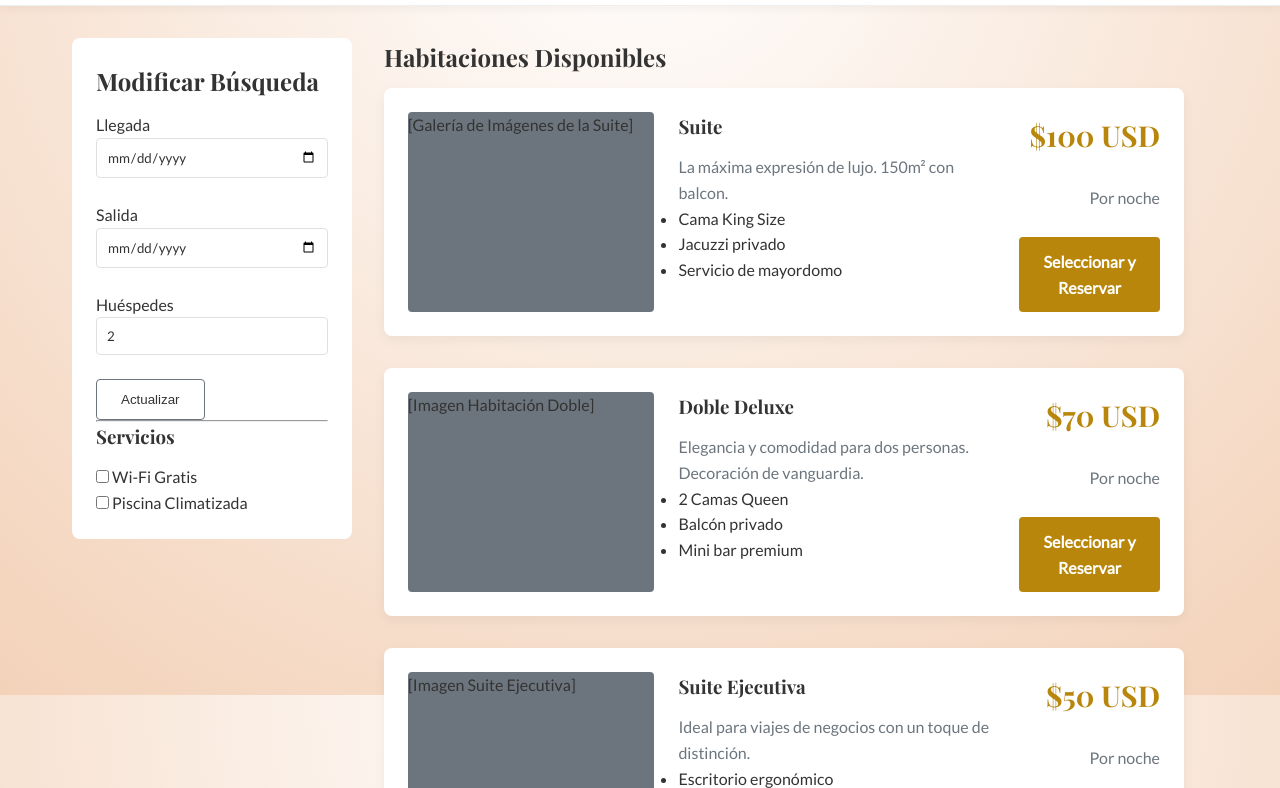
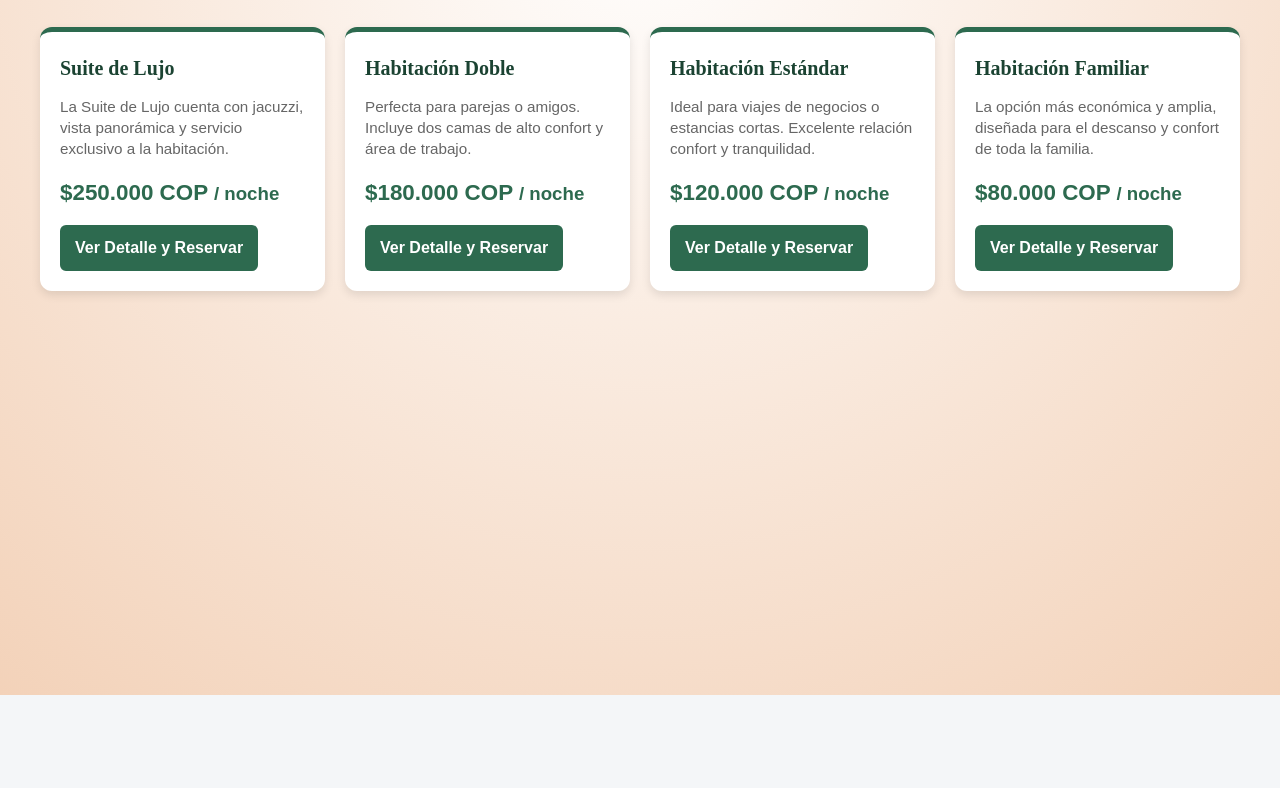
Before and after one commit to Rec-tecdisney/hotel-algarrobo-web, a plain HTML site: page index.html in a window 1280 px wide. Shown: the part 105-893 px from the top of the page. After the commit the page ends 800 px from the top, so only its background shows below. Drawn offline with nearby package versions, Linux system fonts and the light colour scheme.

Commit message:
Update index.html

```diff
--- a/index.html
+++ b/index.html
@@ -3,118 +3,79 @@
 <head>
     <meta charset="UTF-8">
     <meta name="viewport" content="width=device-width, initial-scale=1.0">
-    <title>Resultados de Búsqueda - Hotel de Lujo</title>
-    <link href="https://fonts.googleapis.com/css2?family=Lato:wght@400;600&family=Playfair+Display:wght@700&display=swap" rel="stylesheet">
+    <title>Hotel El Algarrobo - Resultados de Búsqueda</title>
     <link rel="stylesheet" href="assets/css/style.css">
     <link rel="stylesheet" href="assets/css/layout.css">
+    <style>
+        body { font-family: Arial, sans-serif; background-color: #f4f6f8; margin: 0; padding: 20px; }
+        header { text-align: center; margin-bottom: 30px; }
+        header h1 { color: #1b4332; margin-bottom: 5px; }
+        header p { color: #555; }
+        .grid-habitaciones { display: grid; grid-template-columns: repeat(auto-fit, minmax(260px, 1fr)); gap: 20px; max-width: 1200px; margin: 0 auto; }
+        .card-habitacion { background: #ffffff; border-radius: 12px; box-shadow: 0 4px 10px rgba(0,0,0,0.1); padding: 20px; display: flex; flex-direction: column; justify-content: space-between; border-top: 5px solid #2d6a4f; }
+        .card-habitacion h2 { font-size: 1.25rem; color: #1b4332; margin-top: 0; }
+        .card-habitacion p { color: #666; font-size: 0.95rem; line-height: 1.4; }
+        .precio { font-size: 1.4rem; font-weight: bold; color: #2d6a4f; margin: 15px 0; }
+        .btn-reservar { display: inline-block; text-align: center; background-color: #2d6a4f; color: white; padding: 10px 15px; border-radius: 6px; text-decoration: none; font-weight: bold; transition: background 0.3s; }
+        .btn-reservar:hover { background-color: #1b4332; }
+    </style>
 </head>
 <body>
 
-    <header class="header-global">
-        <h1 class="logo" style="color: var(--color-primario);">HOTEL EL ALGARROBO</h1>
-        <nav>
-            <a href="#" class="btn-secundario">Mi Reserva</a>
-        </nav>
+    <header>
+        <h1>Hotel El Algarrobo</h1>
+        <p>Habitaciones disponibles para tu estancia</p>
     </header>
 
-    <main class="layout-busqueda">
-
-        <aside class="barra-filtros">
-            <h2 style="font-family: var(--font-titulo);">Modificar Búsqueda</h2>
-            <form action="#">
-                <div class="campo-filtro">
-                    <label for="fecha-llegada">Llegada</label>
-                    <input type="date" id="fecha-llegada">
+    <main class="grid-habitaciones">
+        <!-- Habitación 1 -->
+        <article class="card-habitacion">
+            <div>
+                <h2>Suite de Lujo</h2>
+                <p>La Suite de Lujo cuenta con jacuzzi, vista panorámica y servicio exclusivo a la habitación.</p>
             </div>
-                <div class="campo-filtro">
-                    <label for="fecha-salida">Salida</label>
-                    <input type="date" id="fecha-salida">
-                </div>
-
-                <div class="campo-filtro">
-                    <label for="huespedes">Huéspedes</label>
-                    <input type="number" id="huespedes" value="2">
-                </div>
-                <button type="submit" class="btn-secundario">Actualizar</button>
-            </form>
-            <hr>
-            <h3 style="font-family: var(--font-titulo);">Servicios</h3>
-            <div class="checkbox-filtro">
-                <input type="checkbox" id="wifi"> <label for="wifi">Wi-Fi Gratis</label>
-            </div>
-            <div class="checkbox-filtro">
-                <input type="checkbox" id="piscina"> <label for="piscina">Piscina Climatizada</label>
-            </div>
-        </aside>
-
-       <section class="listado-habitaciones">
-    <h2 style="font-family: var(--font-titulo);">Habitaciones Disponibles</h2>
-
-    <article class="tarjeta-habitacion">
-        <div class="imagen-habitacion">
-            [Galería de Imágenes de la Suite]
-        </div>
-        <div class="info-habitacion">
-            <h3 style="font-family: var(--font-titulo);">Suite</h3>
-            <p style="color: var(--color-texto-secundario);">La máxima expresión de lujo. 150m² con balcon.</p>
-            <ul class="amenidades">
-                <li>Cama King Size</li>
-                <li>Jacuzzi privado</li>
-                <li>Servicio de mayordomo</li>
-            </ul>
-        </div>
-        <div class="precio-reserva">
-            <span class="precio-base">$100 USD</span>
-            <p style="color: var(--color-texto-secundario);">Por noche</p>
-            <a href="checkout-pago.html" class="btn-primario">Seleccionar y Reservar</a>
+            <div>
+                <div class="precio">$250.000 COP <small>/ noche</small></div>
+                <a href="front-office/checkout-pago.html" class="btn-reservar">Ver Detalle y Reservar</a>
             </div>
         </article>
 
-    <article class="tarjeta-habitacion">
-        <div class="imagen-habitacion">
-            [Imagen Habitación Doble]
+        <!-- Habitación 2 -->
+        <article class="card-habitacion">
+            <div>
+                <h2>Habitación Doble</h2>
+                <p>Perfecta para parejas o amigos. Incluye dos camas de alto confort y área de trabajo.</p>
             </div>
-        <div class="info-habitacion">
-            <h3 style="font-family: var(--font-titulo);">Doble Deluxe</h3>
-            <p style="color: var(--color-texto-secundario);">Elegancia y comodidad para dos personas. Decoración de vanguardia.</p>
-            <ul class="amenidades">
-                <li>2 Camas Queen</li>
-                <li>Balcón privado</li>
-                <li>Mini bar premium</li>
-            </ul>
-        </div>
-        <div class="precio-reserva">
-            <span class="precio-base">$70 USD</span>
-            <p style="color: var(--color-texto-secundario);">Por noche</p>
-            <a href="checkout-pago.html" class="btn-primario">Seleccionar y Reservar</a>
+            <div>
+                <div class="precio">$180.000 COP <small>/ noche</small></div>
+                <a href="front-office/checkout-pago.html" class="btn-reservar">Ver Detalle y Reservar</a>
             </div>
         </article>
 
-    <article class="tarjeta-habitacion">
-        <div class="imagen-habitacion">
-            [Imagen Suite Ejecutiva]
+        <!-- Habitación 3 -->
+        <article class="card-habitacion">
+            <div>
+                <h2>Habitación Estándar</h2>
+                <p>Ideal para viajes de negocios o estancias cortas. Excelente relación confort y tranquilidad.</p>
             </div>
-        <div class="info-habitacion">
-            <h3 style="font-family: var(--font-titulo);">Suite Ejecutiva</h3>
-            <p style="color: var(--color-texto-secundario);">Ideal para viajes de negocios con un toque de distinción.</p>
-            <ul class="amenidades">
-                <li>Escritorio ergonómico</li>
-                <li>Acceso al Lounge VIP</li>
-                <li>Cafetera Nespresso</li>
-            </ul>
-        </div>
-        <div class="precio-reserva">
-            <span class="precio-base">$50 USD</span>
-            <p style="color: var(--color-texto-secundario);">Por noche</p>
-            <a href="checkout-pago.html" class="btn-primario">Seleccionar y Reservar</a>
+            <div>
+                <div class="precio">$120.000 COP <small>/ noche</small></div>
+                <a href="front-office/checkout-pago.html" class="btn-reservar">Ver Detalle y Reservar</a>
             </div>
         </article>
-</section>
+
+        <!-- Habitación 4 -->
+        <article class="card-habitacion">
+            <div>
+                <h2>Habitación Familiar</h2>
+                <p>La opción más económica y amplia, diseñada para el descanso y confort de toda la familia.</p>
+            </div>
+            <div>
+                <div class="precio">$80.000 COP <small>/ noche</small></div>
+                <a href="front-office/checkout-pago.html" class="btn-reservar">Ver Detalle y Reservar</a>
+            </div>
+        </article>
     </main>
-
-    <footer class="footer-global">
-        <p>&copy; 2025 Hotel El Algarrobo. | Políticas de Privacidad</p>
-    </footer>
 
 </body>
 </html>
```
Lines whose indentation alone changed are shown as unchanged.
